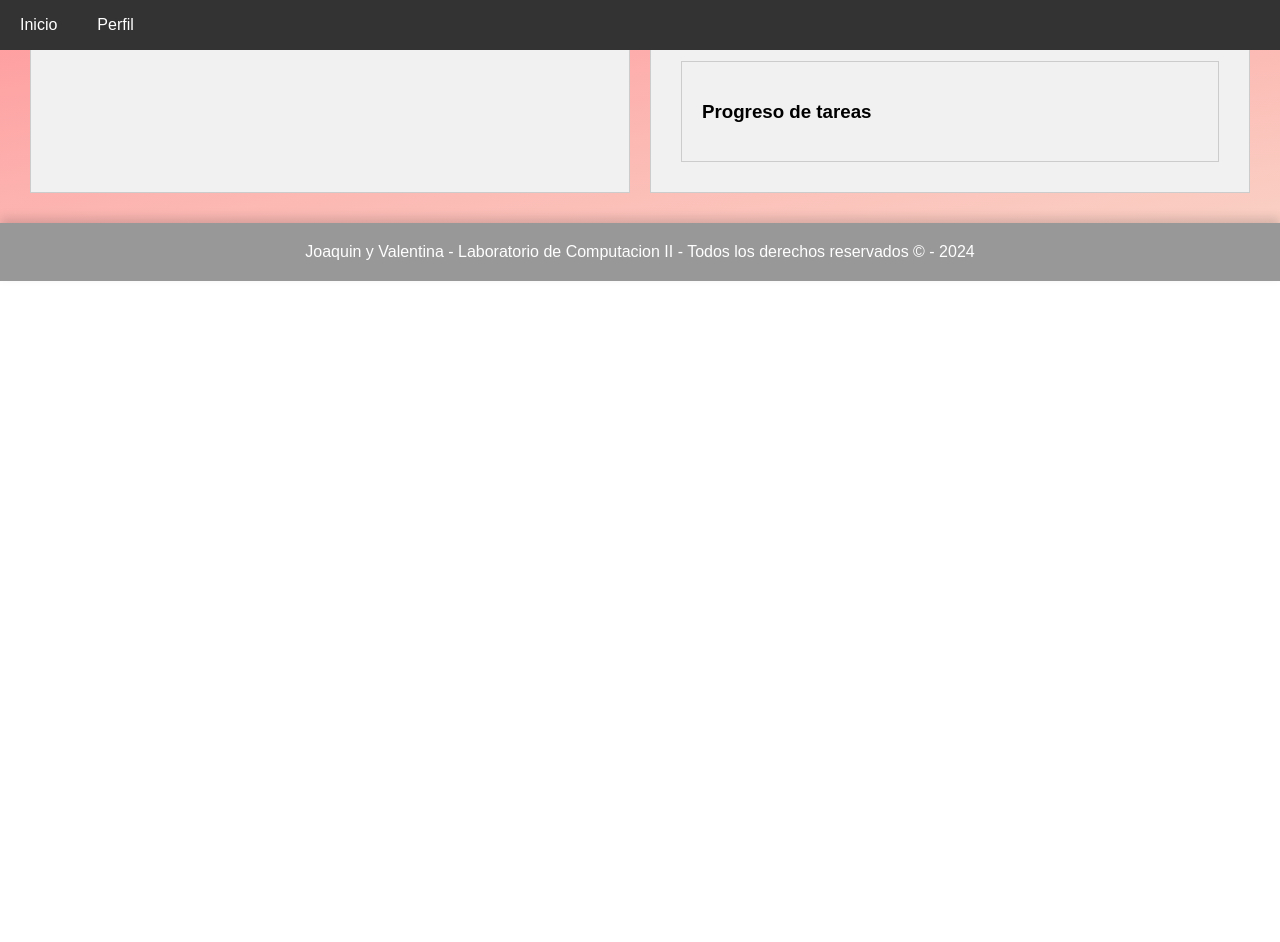
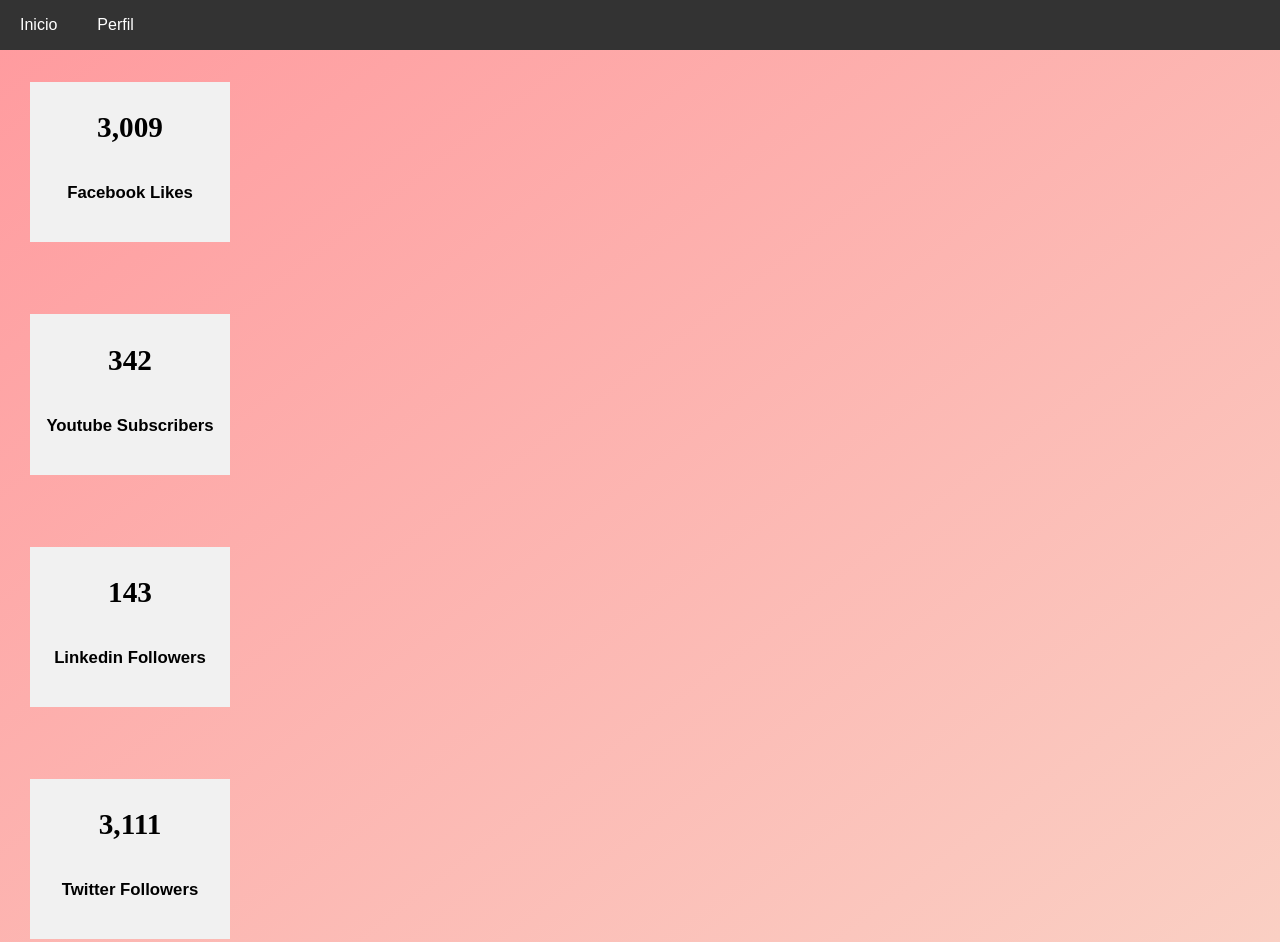
Before and after one commit to jauday/TRABAJO-FINAL, a plain HTML site: page index.html in a window 1280 px wide. Shown: the top 942 px of the page. Before the commit the page ends 800 px from the top, so only its background shows below. Drawn offline with Linux system fonts and the light colour scheme.

Commit message:
Primeros 4 widgets, izquierda

```diff
--- a/css/estilos_index.css
+++ b/css/estilos_index.css
@@ -1,16 +1,33 @@
-/* Estilos del dashboard utilizando Flexbox */
 .dashboard {
   display: flex;
-  flex-wrap: wrap;
+  flex-direction: column;
 }
 
-.widget {
-  flex: 1 1 300px; /* Esto permite que los widgets tengan un ancho flexible */
+.dashboard > div {
+  background-color: #f1f1f1;
+  width: 200px;
+  margin: 10px;
+  text-align: center;
+  font-size: 25px;
+  margin-top: 5%;
+}
+h3{
+  font-family: initial;
+}
+h6{
+  font-family: sans-serif;
+}
+
+
+/* .widget {
+  flex: 1 1 300px;
   margin: 10px;
   padding: 20px;
   background-color: #f1f1f1;
   border: 1px solid #ccc;
 }
+*/
+
  /*
 body nav:hover{
   background-color: darksalmon;
--- a/index.html
+++ b/index.html
@@ -20,18 +20,28 @@
     </nav>
   </header> <!-- encabezado del menu -->
   <main class="dashboard">
-    <div class="widget">
+    <div class="widget-1">
+      <h3>3,009</h3>
+      <h6>Facebook Likes </h6>
       <!-- Contenido del primer widget -->
     </div>
-    <div class="widget">
+    <div class="widget-2">
+      <h3>342</h3>
+      <h6>Youtube Subscribers </h6>
       <!-- Contenido del segundo widget -->
-    <div class="widget">
-        <h3>Progreso de tareas</h3>
-        <div class="progress-bar">
-          <div class="progress" style="width: 75%;"></div>
+    </div>
+    <div class="widget-3">
+      <h3>143</h3>
+      <h6>Linkedin Followers </h6>
+      <!-- Contenido del tercer widget -->
         </div>
     </div>
-    <!-- Agregar más divs para más widgets -->
+    <div class="widget-4">
+      <h3>3,111</h3>
+      <h6>Twitter Followers </h6>
+      <!-- Contenido del cuarto widget -->
+        </div>
+    </div>
   </main>
   <footer>
     Joaquin y Valentina - Laboratorio de Computacion II - Todos los derechos reservados © - 2024
```
